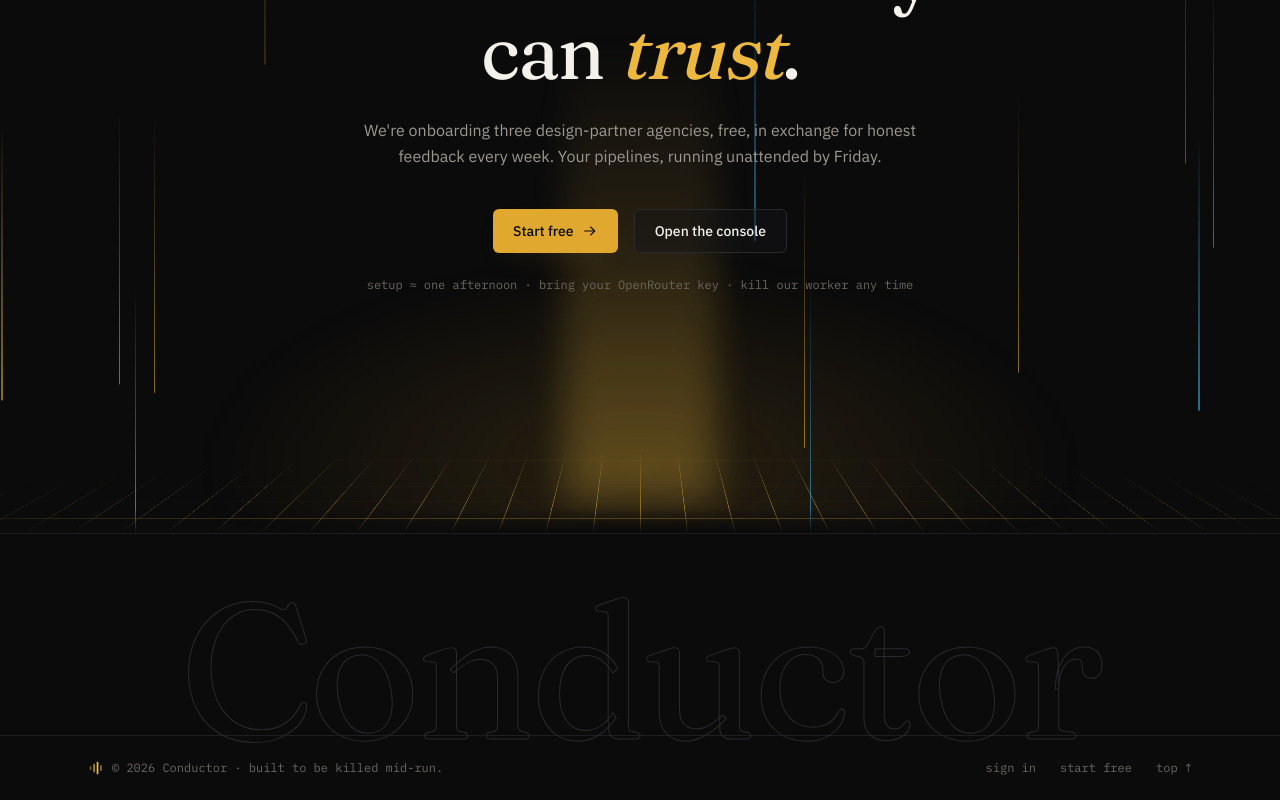
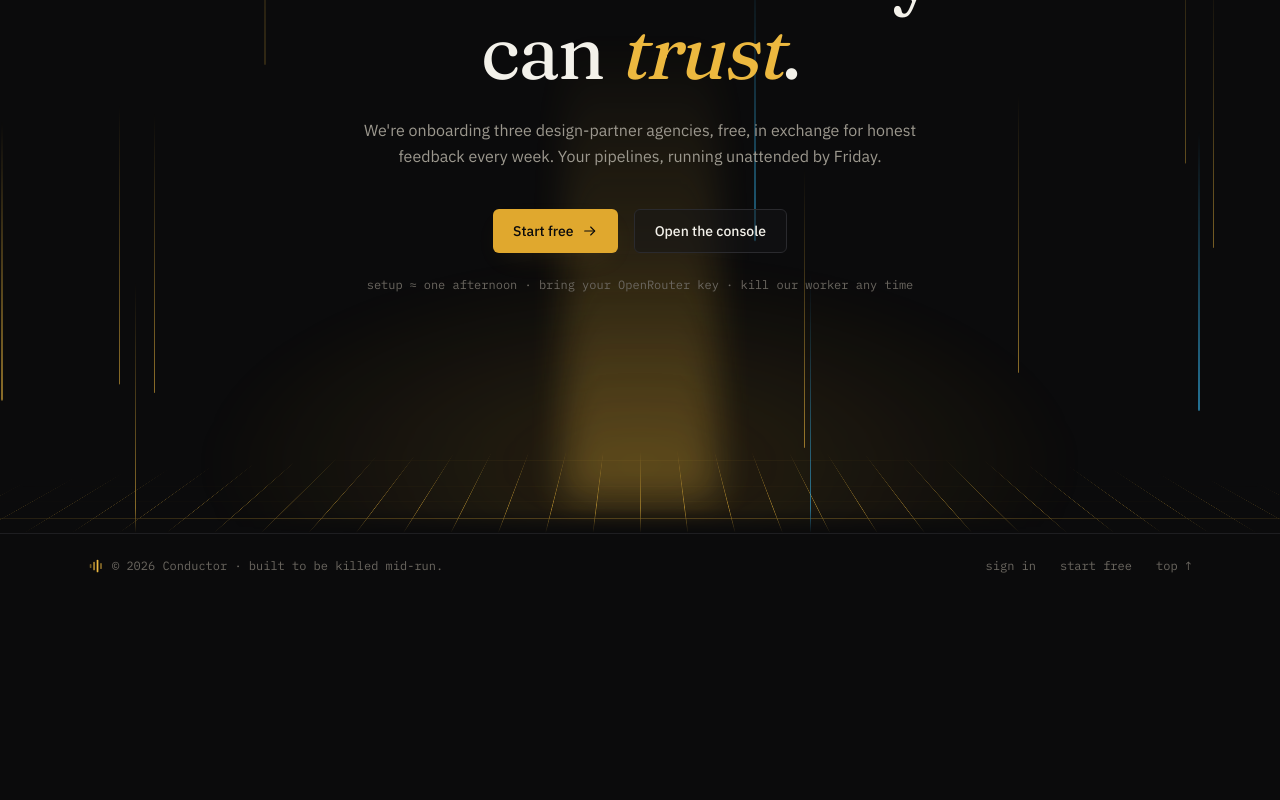
Before and after one commit to avinash-1707/Conductor, a Next.js app in the folder apps/web/: page / in a window 1280 px wide. Shown: the part 6656-7456 px from the top of the page. After the commit the page ends 7254 px from the top, so only its background shows below. Built offline with nearby package versions, Linux system fonts and the light colour scheme.

Commit message:
fix: drop giant footer wordmark

```diff
--- a/apps/web/components/landing/site-footer.tsx
+++ b/apps/web/components/landing/site-footer.tsx
@@ -3,16 +3,7 @@ import { Logo } from "./icons";
 
 export function SiteFooter() {
   return (
-    <footer className="overflow-hidden border-t border-line-soft">
-      <div className="mx-auto max-w-6xl px-6">
-        {/* Giant outline wordmark — the editorial sign-off. */}
-        <p
-          aria-hidden
-          className="ghost-word -mb-[0.16em] mt-10 text-center font-display text-[clamp(4rem,15vw,13rem)] leading-none tracking-tight"
-        >
-          Conductor
-        </p>
-      </div>
+    <footer className="overflow-hidden">
       <div className="border-t border-line-soft">
         <div className="mx-auto flex max-w-6xl flex-wrap items-center justify-between gap-x-8 gap-y-3 px-6 py-6 font-mono text-xs text-faint">
           <span className="flex items-center gap-2">
```
